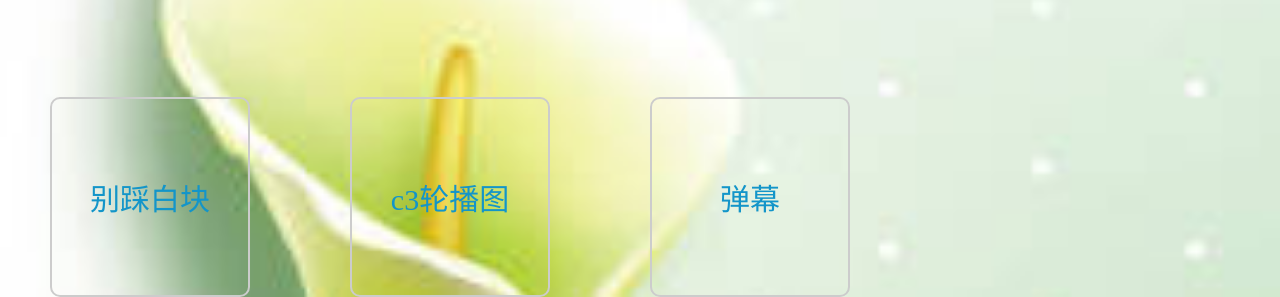
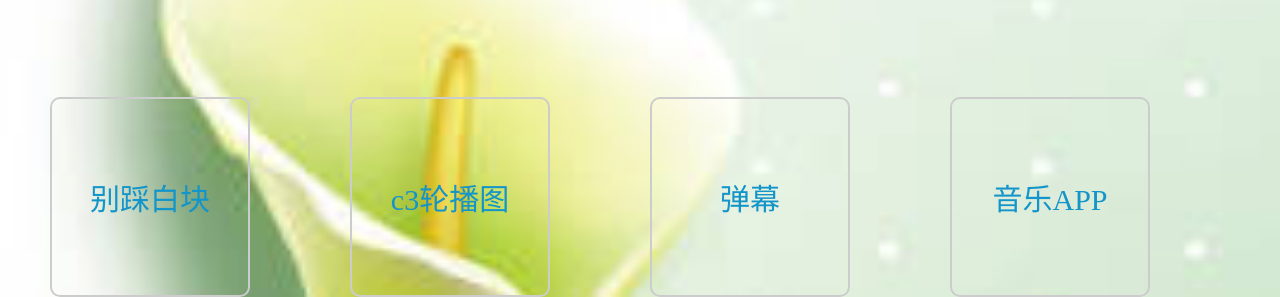
Before and after one commit to lichunlian2333/lichunlian2333.github.io, a plain HTML site: page index.html in a window 1280 px wide. Shown: the part 553-850 px from the top of the page. Drawn offline with Linux system fonts and the light colour scheme.

Commit message:
音乐APP

```diff
--- a/index.html
+++ b/index.html
@@ -82,6 +82,9 @@
         <div class="item">
             <a href="./弹幕/弹幕.html" target="blank">弹幕</a>
         </div>
+        <div class="item">
+            <a href="./dist/index.html" target="blank">音乐APP</a>
+        </div>
     </div>
 </body>
 
```
